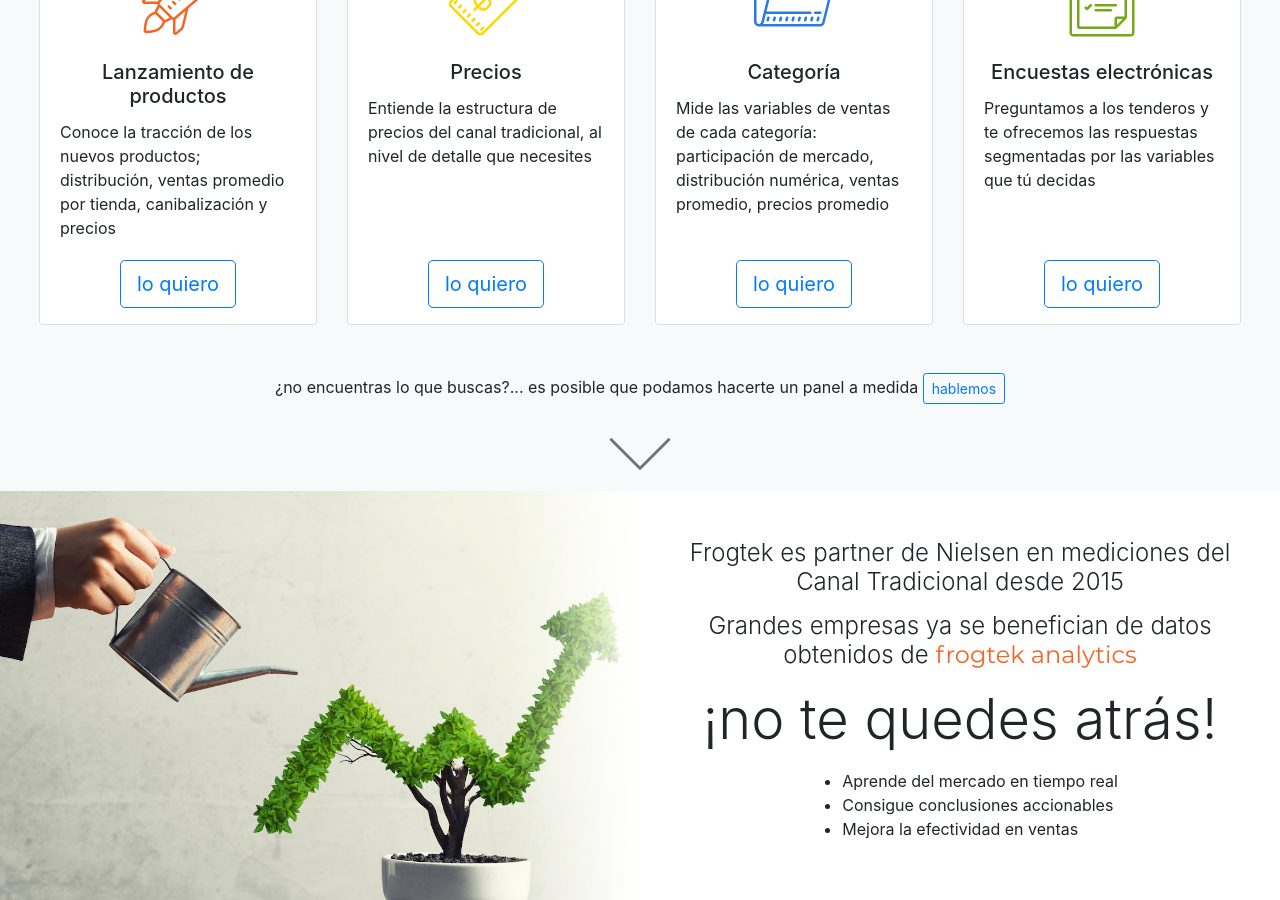
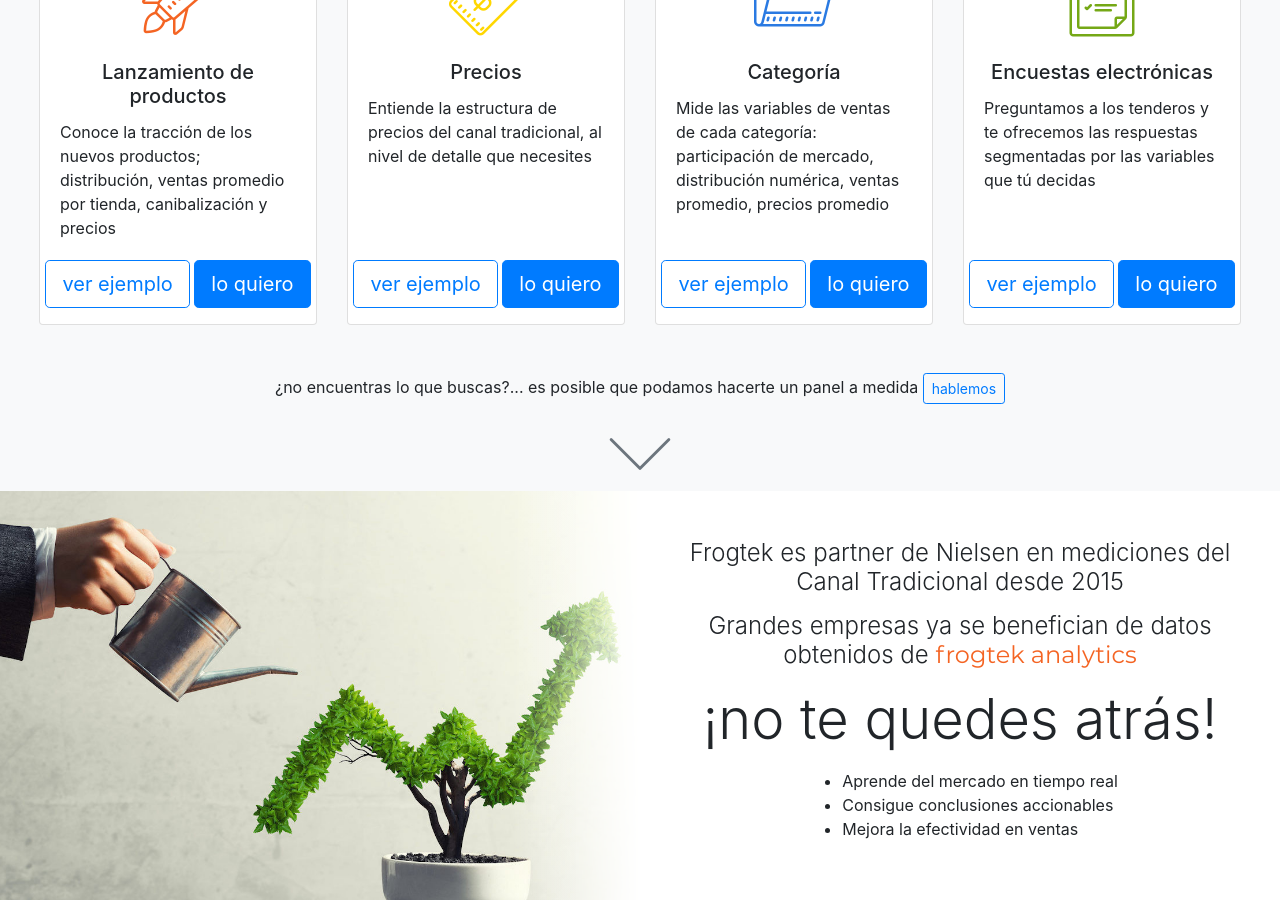
Before and after one commit to Frogtek/frogtek.github.io, a Jekyll site: the page built from analytics.md, in a window 1280 px wide and 900 px high, scrolled down 1986 px. Built offline with Jekyll 4.4.1, drawn with Linux system fonts in a browser that asks for light colours.

Commit message:
Add Analytics screenshots

```diff
--- a/_includes/analytics-products.html
+++ b/_includes/analytics-products.html
@@ -1,5 +1,21 @@
+{% include common-modal.html id='modal-1' screenshot='analytics_lanzamientos.png' %}
+{% include common-modal.html id='modal-2' screenshot='analytics_precios.png' %}
+{% capture content %}
+<div class="row justify-content-center p-1 p-md-4">
+    <div class="col">
+        <div class="owl-carousel analytics-carousel">
+            <img src="{{site.baseurl}}/assets/img/screenshots/analytics_categoria_1.png"
+                 alt="frogtek analytics" class="analytics-screenshot border">
+            <img src="{{site.baseurl}}/assets/img/screenshots/analytics_categoria_2.png"
+                 alt="frogtek analytics" class="analytics-screenshot border">
+        </div>
+    </div>
+</div>
+{% endcapture %}
+{% include common-modal.html id='modal-3' content=content %}
+{% include common-modal.html id='modal-4' screenshot='analytics_encuestas.png' %}
+
 <section id="products" class="container-fluid bg-light">
-
     <div class="row pt-1 pt-md-4">
         <div class="col text-center"><h2>Un producto <span class="analytics-brand">Frogtek Analytics</span>
             para cada necesidad</h2></div>
@@ -18,7 +34,9 @@
                         promedio por tienda, canibalización y precios</p>
                 </div>
                 <div class="text-center align-self-bottom pb-3">
-                    <a href="{{ site.analytics_contact_url }}" class="btn btn-lg btn-outline-primary">lo
+                    <button type="button" class="btn btn-lg btn-outline-primary" data-toggle="modal"
+                            data-target="#modal-1">ver ejemplo</button>
+                    <a href="{{ site.analytics_contact_url }}" class="btn btn-lg btn-primary">lo
                         quiero</a>
                 </div>
             </div>
@@ -36,7 +54,9 @@
                         necesites</p>
                 </div>
                 <div class="text-center align-self-bottom pb-3">
-                    <a href="{{ site.analytics_contact_url }}" class="btn btn-lg btn-outline-primary">lo
+                    <button type="button"  class="btn btn-lg btn-outline-primary" data-toggle="modal"
+                            data-target="#modal-2">ver ejemplo</button>
+                    <a href="{{ site.analytics_contact_url }}" class="btn btn-lg btn-primary">lo
                         quiero</a>
                 </div>
             </div>
@@ -54,7 +74,9 @@
                         numérica, ventas promedio, precios promedio</p>
                 </div>
                 <div class="text-center align-self-bottom pb-3">
-                    <a href="{{ site.analytics_contact_url }}" class="btn btn-lg btn-outline-primary">lo
+                    <button type="button" class="btn btn-lg btn-outline-primary" data-toggle="modal"
+                            data-target="#modal-3">ver ejemplo</button>
+                    <a href="{{ site.analytics_contact_url }}" class="btn btn-lg btn-primary">lo
                         quiero</a>
                 </div>
             </div>
@@ -73,7 +95,9 @@
                         que tú decidas</p>
                 </div>
                 <div class="text-center align-self-bottom pb-3">
-                    <a href="{{ site.analytics_contact_url }}" class="btn btn-lg btn-outline-primary">lo
+                    <button type="button" class="btn btn-lg btn-outline-primary" data-toggle="modal"
+                            data-target="#modal-4">ver ejemplo</button>
+                    <a href="{{ site.analytics_contact_url }}" class="btn btn-lg btn-primary">lo
                         quiero</a>
                 </div>
             </div>
--- /dev/null
+++ b/_includes/common-modal.html
@@ -0,0 +1,18 @@
+<div class="modal fade" id="{{include.id}}" tabindex="-1" role="dialog">
+    <div class="modal-dialog screenshot-dialog" role="document">
+        <div class="modal-content">
+            <div class="modal-body">
+                <button type="button" class="close" data-dismiss="modal">
+                    <span aria-hidden="true">&times;</span>
+                </button>
+                {% if include.screenshot %}
+                <img src="{{site.baseurl}}/assets/img/screenshots/{{include.screenshot}}"
+                     alt="frogtek analytics img-fluid">
+                {% endif %}
+                {% if include.content %}
+                {{ content }}
+                {% endif %}
+            </div>
+        </div>
+    </div>
+</div>
--- a/_layouts/analytics.html
+++ b/_layouts/analytics.html
@@ -2,7 +2,7 @@
 <html lang="en">
 <head>
     {% include common-head.html %}
-    <link rel="stylesheet" href="{{baseurl}}/assets/vendor/aos-2.3.3/aos.css">
+    <link rel="stylesheet" href="{{site.baseurl}}/assets/vendor/aos-2.3.3/aos.css">
 </head>
 
 <body>
@@ -19,10 +19,11 @@
 {% include analytics-footer.html %}
 
 {% include common-scripts.html %}
-<script src="{{baseurl}}/assets/vendor/jarallax-1.10.4/jarallax.min.js"></script>
-<script src="{{baseurl}}/assets/vendor/jarallax-1.10.4/jarallax-element.min.js"></script>
-<script src="{{baseurl}}/assets/vendor/aos-2.3.3/aos.js"></script>
-<script src="{{baseurl}}/assets/vendor/jquery.easing.min.js"></script>
+<script src="{{site.baseurl}}/assets/vendor/jarallax-1.10.4/jarallax.min.js"></script>
+<script src="{{site.baseurl}}/assets/vendor/jarallax-1.10.4/jarallax-element.min.js"></script>
+<script src="{{site.baseurl}}/assets/vendor/aos-2.3.3/aos.js"></script>
+<script src="{{site.baseurl}}/assets/vendor/jquery.easing.min.js"></script>
+<script src="{{site.baseurl}}/assets/vendor/owlcarousel2-2.3.4-dist/owl.carousel.js"></script>
 <script>
   jQuery(document).ready(function() {
     $('.jarallax').jarallax({speed: 0.2});
@@ -36,6 +37,16 @@
       }, 1250, 'easeInOutExpo');
       event.preventDefault();
     });
+
+    $('.analytics-carousel').owlCarousel({
+      autoplay: true,
+      autoplayHoverPause: true,
+      dots: true,
+      items: 1,
+      loop: true,
+      margin: 20,
+      stagePadding: 0,
+    });
   });
 </script>
 </body>
--- a/_sass/frogtek-theme.scss
+++ b/_sass/frogtek-theme.scss
@@ -377,6 +377,39 @@
   }
 }
 
+.analytics-carousel {
+  .owl-dots {
+    color: $color-frogtek-orange;
+    -webkit-tap-highlight-color: transparent;
+    text-align: center;
+  }
+
+  .owl-dot {
+    display: inline-block;
+    zoom: 1;
+    span {
+      backface-visibility: visible;
+      background: $color-analytics-nav;
+      border-radius: 30px;
+      display: block;
+      height: 10px;
+      margin: 5px 7px;
+      transition: opacity 200ms ease;
+      width: 10px;
+    }
+  }
+
+  .owl-dot.active span,
+  .owl-dot:hover span {
+    background: $color-frogtek-orange;
+  }
+}
+
+.screenshot-dialog {
+  max-width: 1024px;
+  width: 90%;
+}
+
 .bg-analytics-nav {
   background-color: $color-analytics-nav;
 }
```
Also changed, not shown: assets/img/screenshots/analytics_categoria_1.png (added), assets/img/screenshots/analytics_categoria_2.png (added), assets/img/screenshots/analytics_encuestas.png (added), assets/img/screenshots/analytics_lanzamientos.png (added), assets/img/screenshots/analytics_precios.png (added).
